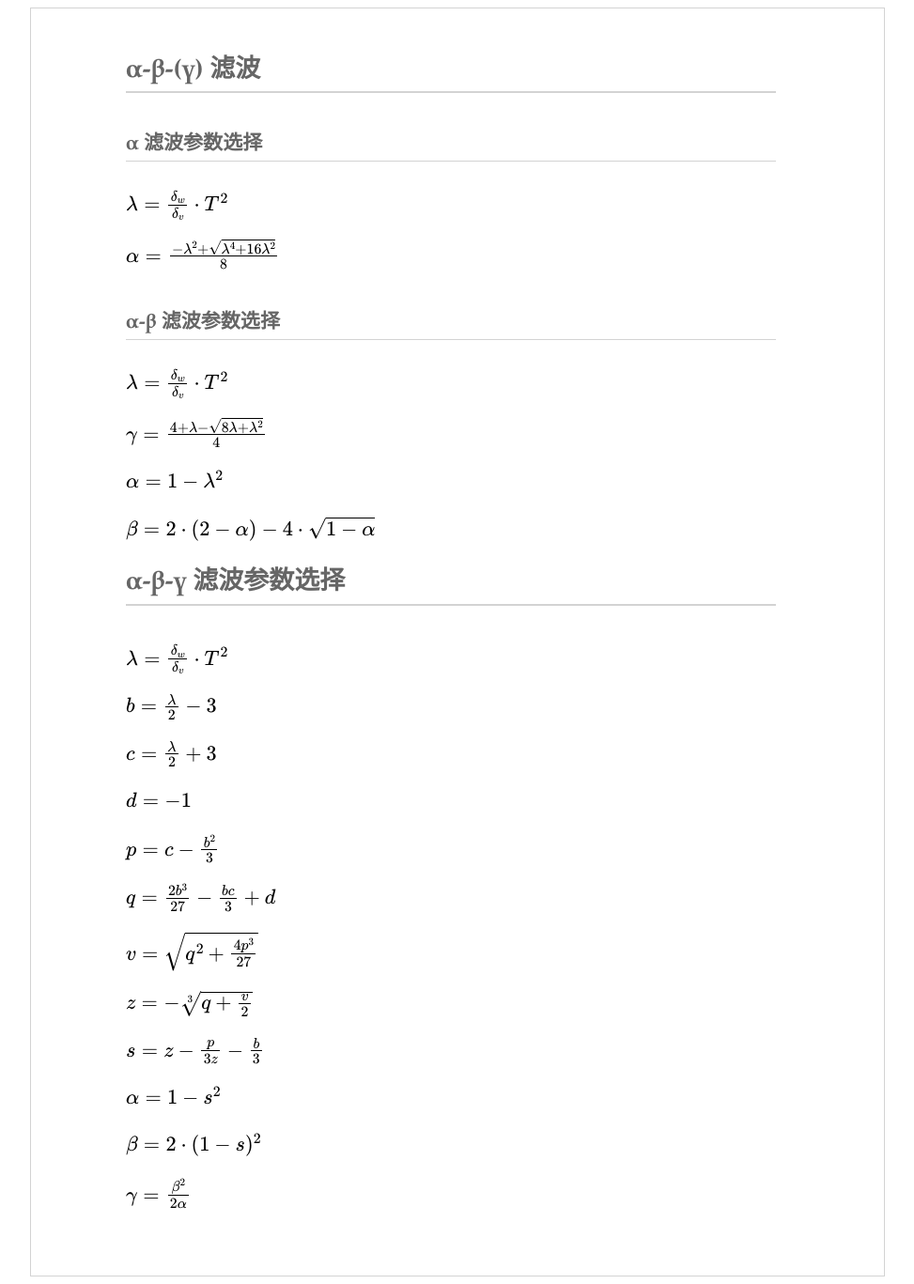
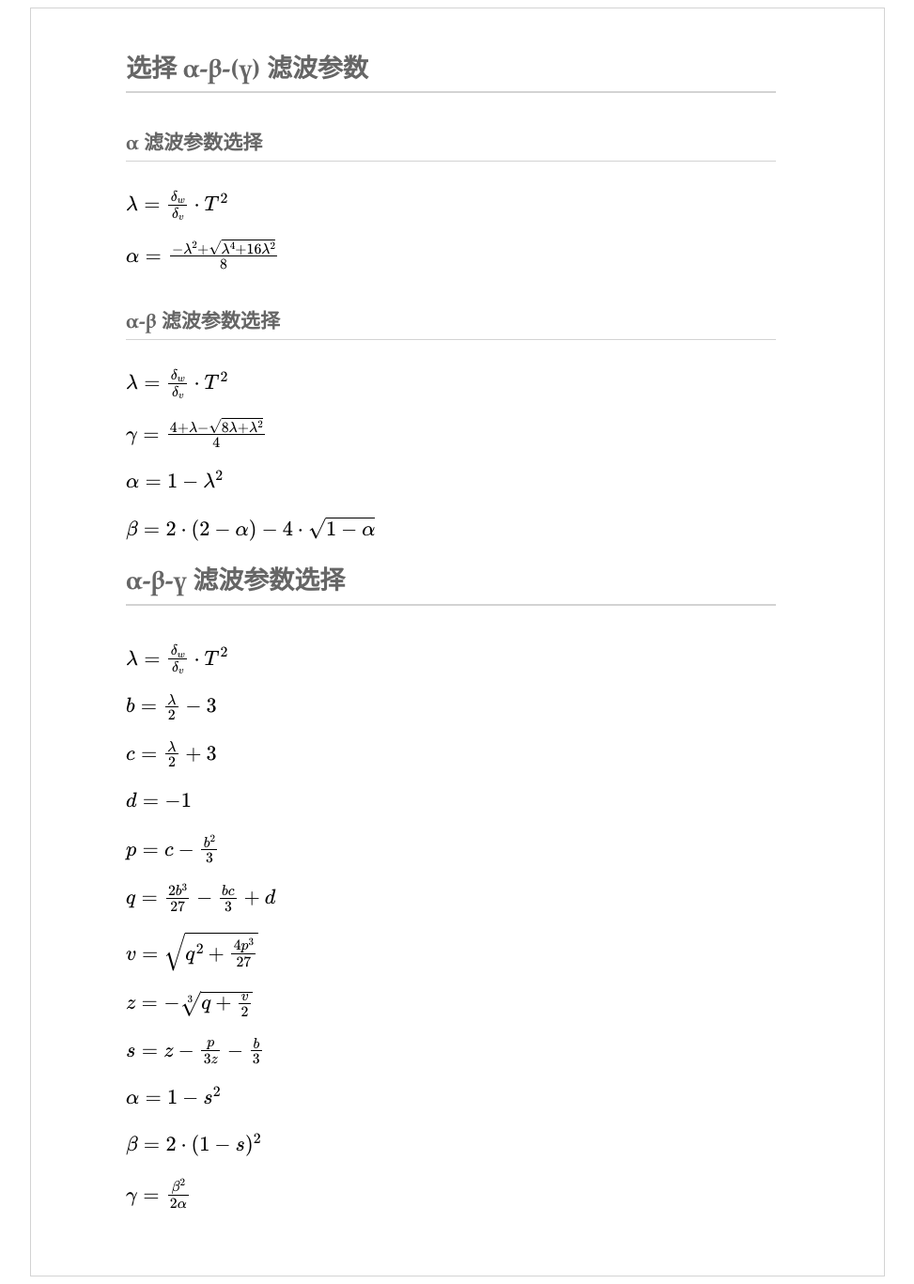
Before and after one commit to luli100/luli100.github.io, a Jekyll site: the page built from _posts/2023-09-06-alpha-beta-gama-filter.md, in a window 1280 px wide. Shown: the whole page at 94% size, without its empty margins (153-1126 px from the left). Built offline with Jekyll 4.4.1, drawn with Linux system fonts in a browser that asks for light colours; formulas are drawn with MathJax 3.

```diff
--- a/_posts/2023-09-06-alpha-beta-gama-filter.md
+++ b/_posts/2023-09-06-alpha-beta-gama-filter.md
@@ -1,6 +1,6 @@
 ---
 layout: post
-title: α-β-(γ) 滤波
+title: 选择 α-β-(γ) 滤波参数
 use_math: true
 ---
 
```
Also changed, not shown: _posts/2023-09-10-kalman-filter.md (+1 -1 lines).
